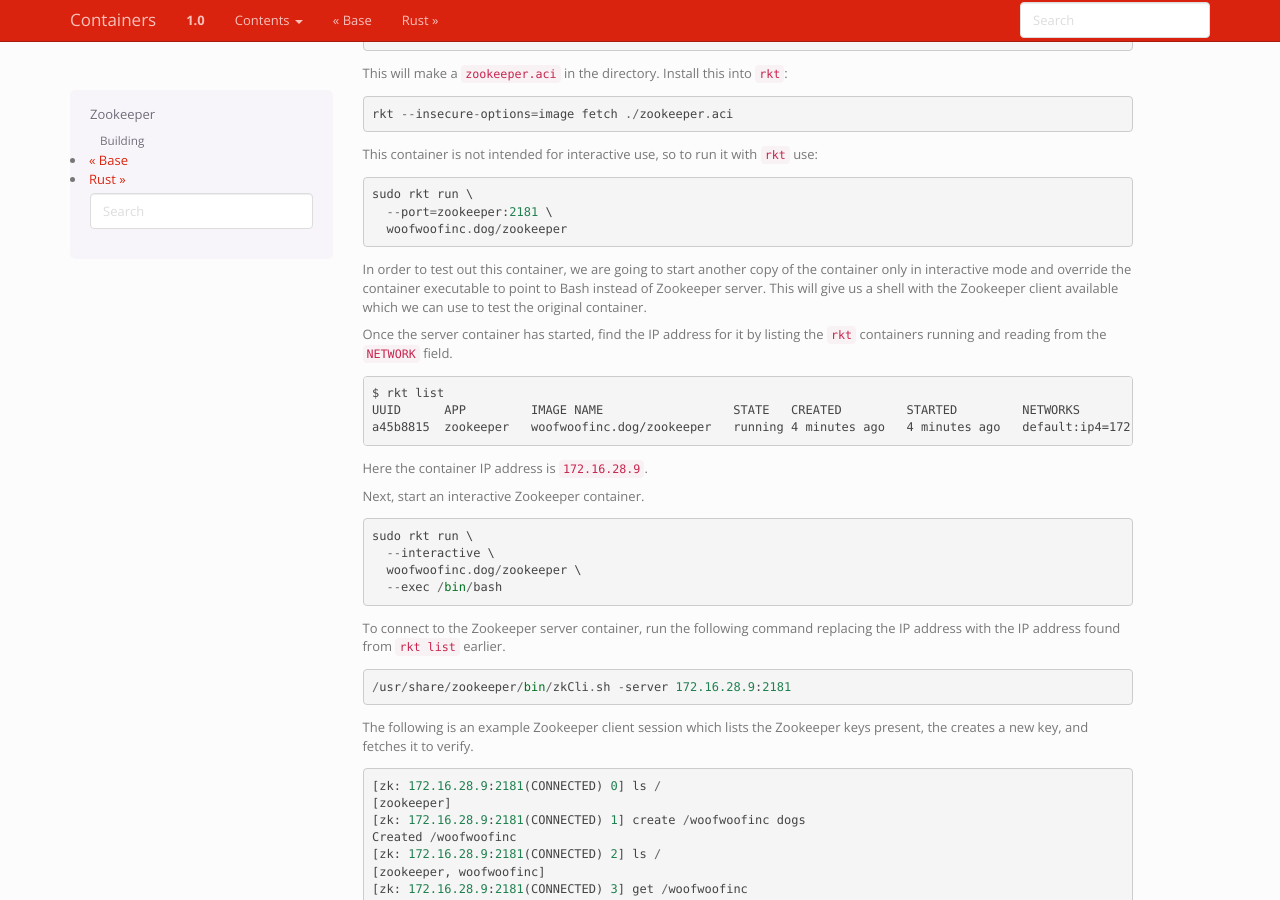
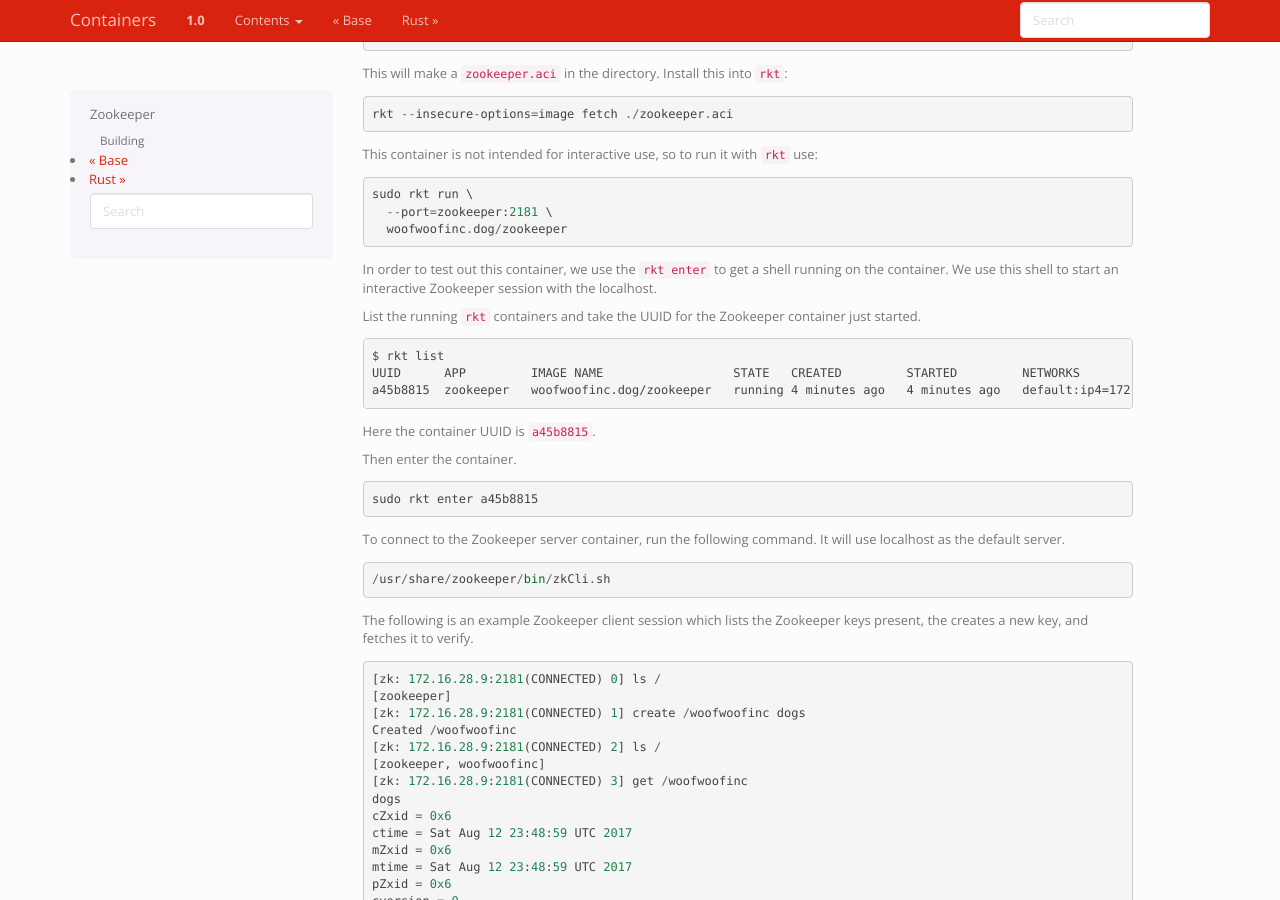
Before and after one commit to passy/containers, a Sphinx documentation site: the page built from docs/zookeeper.rst, in a window 1280 px wide and 900 px high, scrolled down 261 px. Built offline with Sphinx 7.4.7, drawn with Linux system fonts in a browser that asks for light colours.

Commit message:
Use rkt enter instead of a separate container for the Zookeeper example. (#6)

```diff
--- a/docs/zookeeper.rst
+++ b/docs/zookeeper.rst
@@ -32,13 +32,12 @@ use:
       --port=zookeeper:2181 \
       woofwoofinc.dog/zookeeper
 
-In order to test out this container, we are going to start another copy of the
-container only in interactive mode and override the container executable to
-point to Bash instead of Zookeeper server. This will give us a shell with the
-Zookeeper client available which we can use to test the original container.
+In order to test out this container, we use the ``rkt enter`` to get a shell
+running on the container. We use this shell to start an interactive Zookeeper
+session with the localhost.
 
-Once the server container has started, find the IP address for it by listing
-the ``rkt`` containers running and reading from the ``NETWORK`` field.
+List the running ``rkt`` containers and take the UUID for the Zookeeper
+container just started.
 
 ::
 
@@ -46,23 +45,20 @@ the ``rkt`` containers running and reading from the ``NETWORK`` field.
     UUID      APP         IMAGE NAME                  STATE   CREATED         STARTED         NETWORKS
     a45b8815  zookeeper   woofwoofinc.dog/zookeeper   running 4 minutes ago   4 minutes ago   default:ip4=172.16.28.9
 
-Here the container IP address is ``172.16.28.9``.
+Here the container UUID is ``a45b8815``.
 
-Next, start an interactive Zookeeper container.
+Then enter the container.
 
 ::
 
-    sudo rkt run \
-      --interactive \
-      woofwoofinc.dog/zookeeper \
-      --exec /bin/bash
+    sudo rkt enter a45b8815
 
-To connect to the Zookeeper server container, run the following command
-replacing the IP address with the IP address found from ``rkt list`` earlier.
+To connect to the Zookeeper server container, run the following command. It
+will use localhost as the default server.
 
 ::
 
-    /usr/share/zookeeper/bin/zkCli.sh -server 172.16.28.9:2181
+    /usr/share/zookeeper/bin/zkCli.sh
 
 The following is an example Zookeeper client session which lists the Zookeeper
 keys present, the creates a new key, and fetches it to verify.
```
